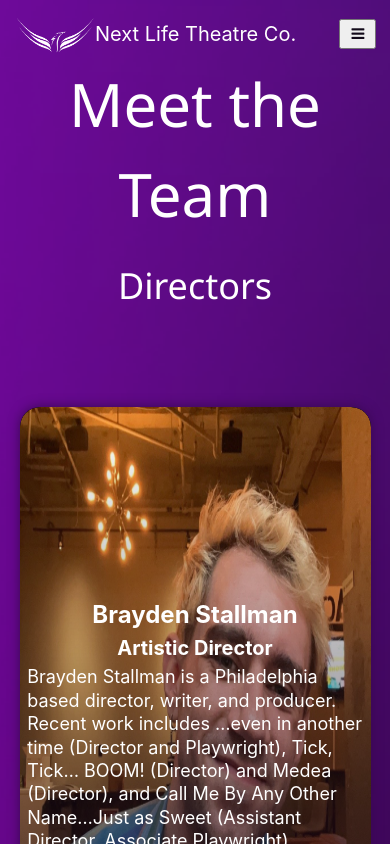
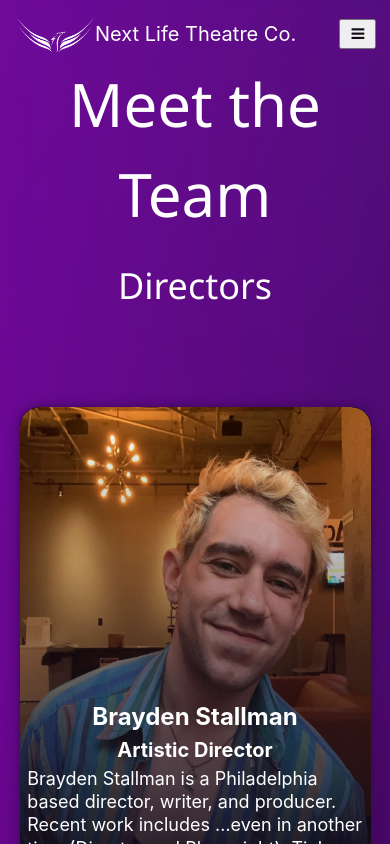
Before and after one commit to ShaneStallman/NextLifeTheatre, a React (Create React App) app: page /team in a window 390 px wide. Shown: the top 844 px of the page. Built offline with nearby package versions, Linux system fonts and the light colour scheme.

Commit message:
Mobile Optimization

```diff
--- a/src/Team.css
+++ b/src/Team.css
@@ -141,7 +141,7 @@
             margin-bottom: 2vh;
             margin-left: auto;
             margin-right: auto;
-            height: 100vh;
+            height: 120vh;
             width: 90vw;
             position: relative;
             background-color: #120b1a;
@@ -161,7 +161,7 @@
               top: 0;
               left: 0;
               width: 100%;
-              height: 100%;
+              height: 120%;
               display: flex;
               flex-direction: column;
               justify-content: center;
@@ -178,7 +178,7 @@
 
             .cardImgTeam {
               width: 100%;
-              height: 80%;
+              height: 50%;
               display: block;
               border-top-left-radius: 20px;
               border-top-right-radius: 20px;
```
